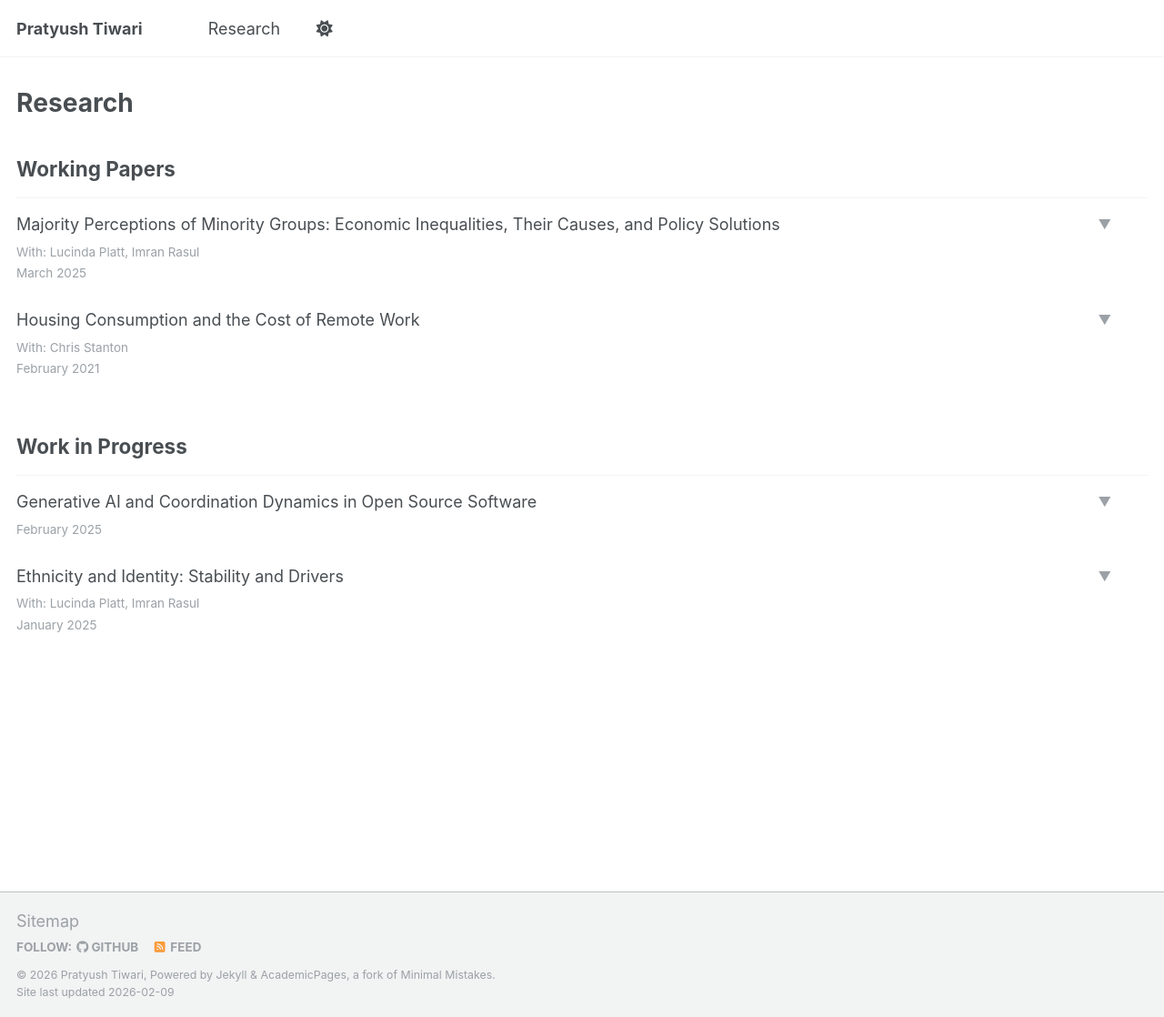
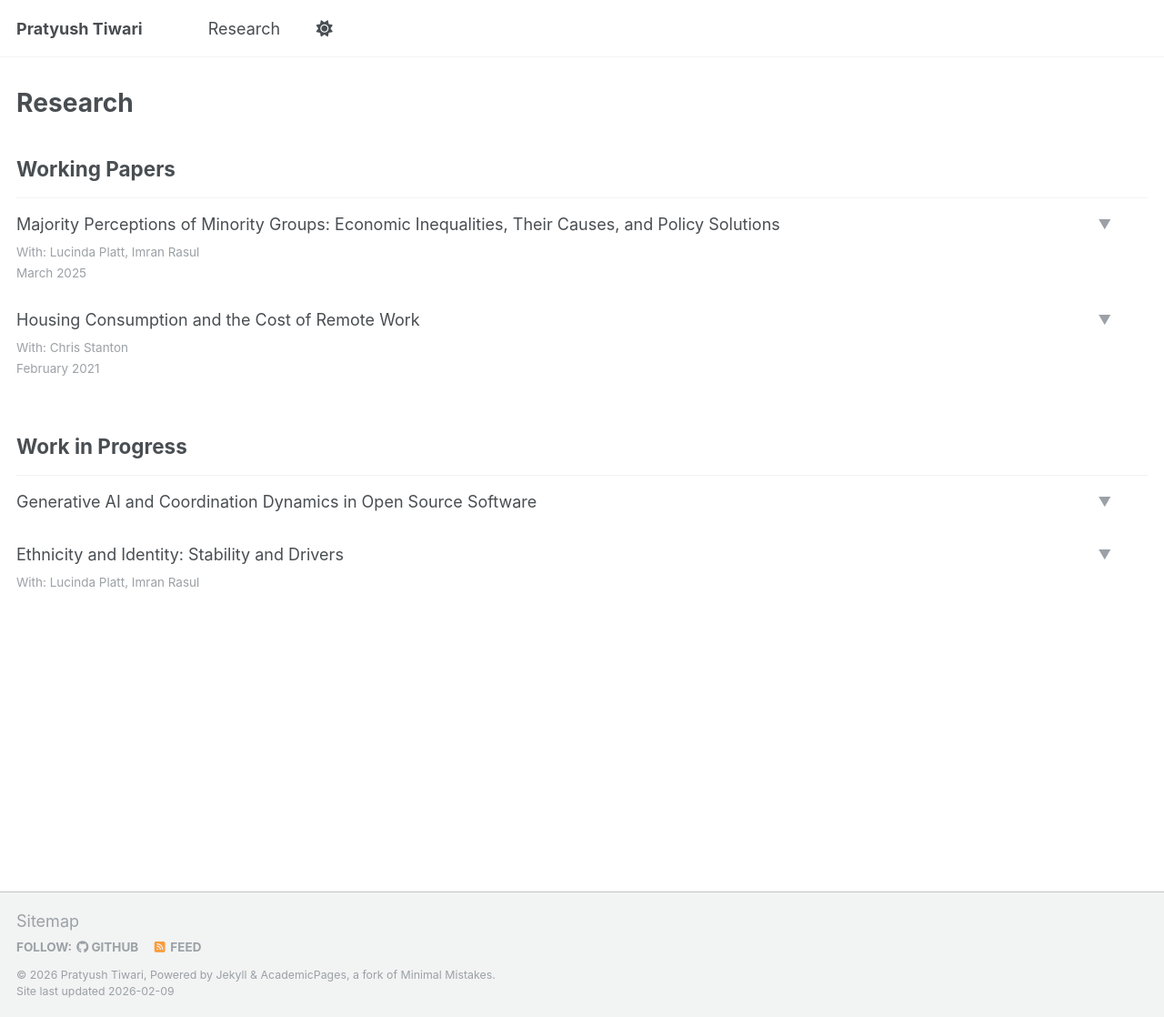
Before and after one commit to PratyushTiwari/pratyushtiwari.github.io, a Jekyll site: the page built from _pages/publications.html, in a window 1280 px wide and 1118 px high. Shown: the whole window at 91% size. Built offline with Jekyll 4.4.1, drawn with Linux system fonts in a browser that asks for light colours.

Commit message:
Hide dates for work in progress publications
- Modify template to not display dates for workinprogress category
- Dates remain in metadata for sorting purposes but are not visible
- Other publication categories continue to show dates normally

Co-Authored-By: Claude Sonnet 4.5 <noreply@anthropic.com>

```diff
--- a/_includes/archive-single-publication-collapsible.html
+++ b/_includes/archive-single-publication-collapsible.html
@@ -22,8 +22,8 @@
         <p class="page__meta publication-authors">With: {{ post.coauthors }}</p>
       {% endif %}
 
-      <!-- Date (without "Published:" prefix) -->
-      {% if post.date %}
+      <!-- Date (without "Published:" prefix) - hide for work in progress -->
+      {% if post.date and post.category != 'workinprogress' %}
         <p class="page__meta publication-date">{{ post.date | date: "%B %Y" }}</p>
       {% endif %}
     </div>
```
